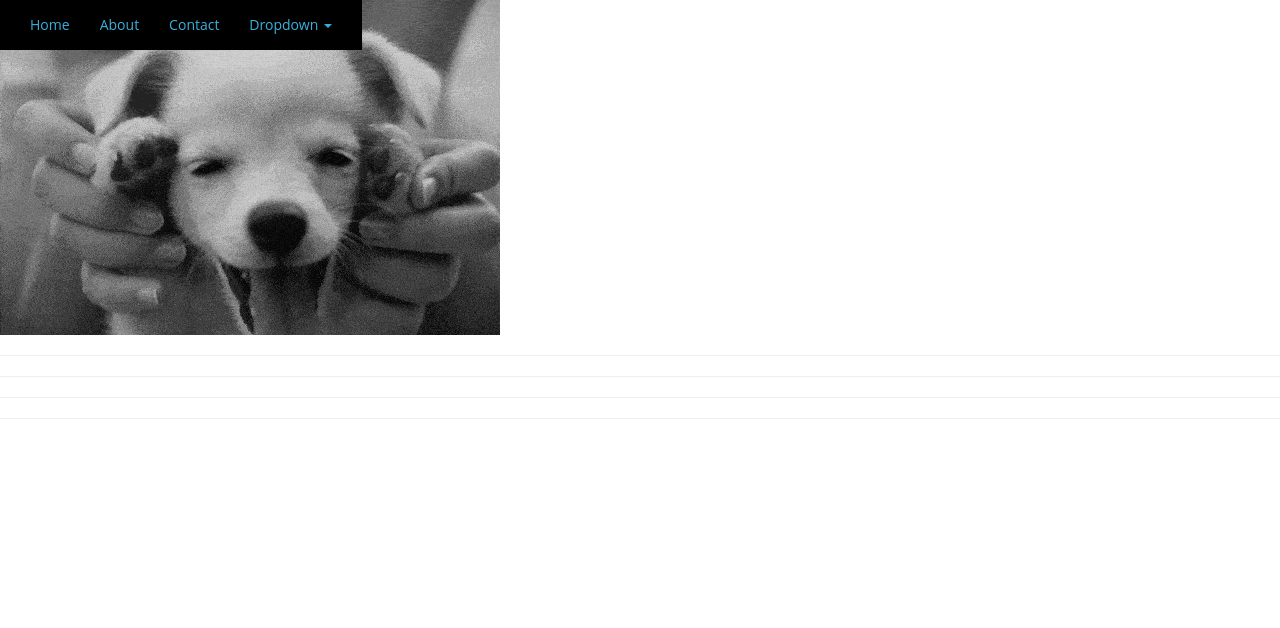
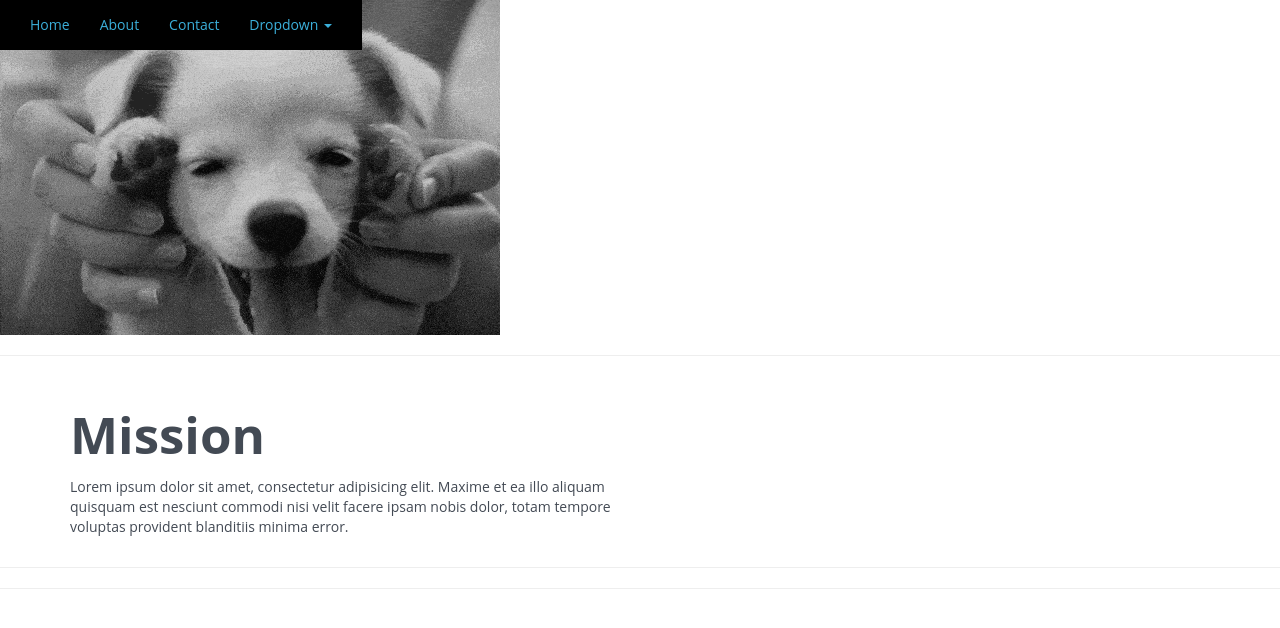
Before and after one commit to global-urban-datafest/Pttr-web, a website: page index.html in a window 1280 px wide. Drawn offline with Linux system fonts and the light colour scheme.

Commit message:
working on the  mission section

```diff
--- a/index.html
+++ b/index.html
@@ -38,7 +38,21 @@
         <hr>
         </section>
         <section class="" id="mission">
-            <hr>
+         <div class="container">
+             <div class="row">
+                 <div class="col-sm-6">
+                     <h1>Mission</h1>
+                     <div class="p_blck">
+                         <p>Lorem ipsum dolor sit amet, consectetur adipisicing elit. Maxime et ea illo aliquam quisquam est nesciunt commodi nisi velit facere ipsam nobis dolor, totam tempore voluptas provident blanditiis minima error.</p>
+                     </div>
+                 </div>
+                 <div class="col-sm-6">
+                     <div class="pg_img_blk">
+
+                     </div>
+                 </div>
+             </div>
+         </div>
         </section>
         <section class="" id="pttrInfo">
             <hr>
```
